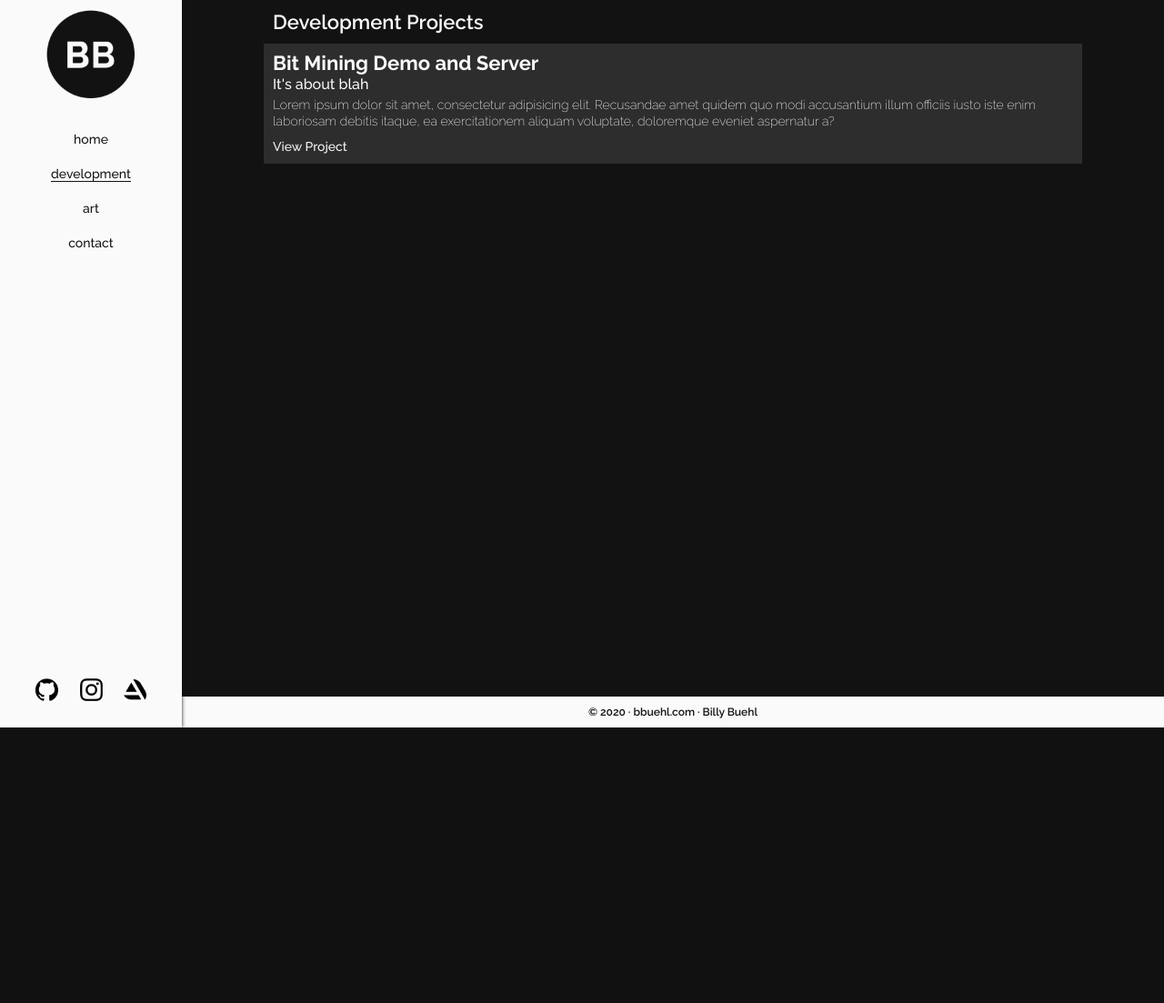
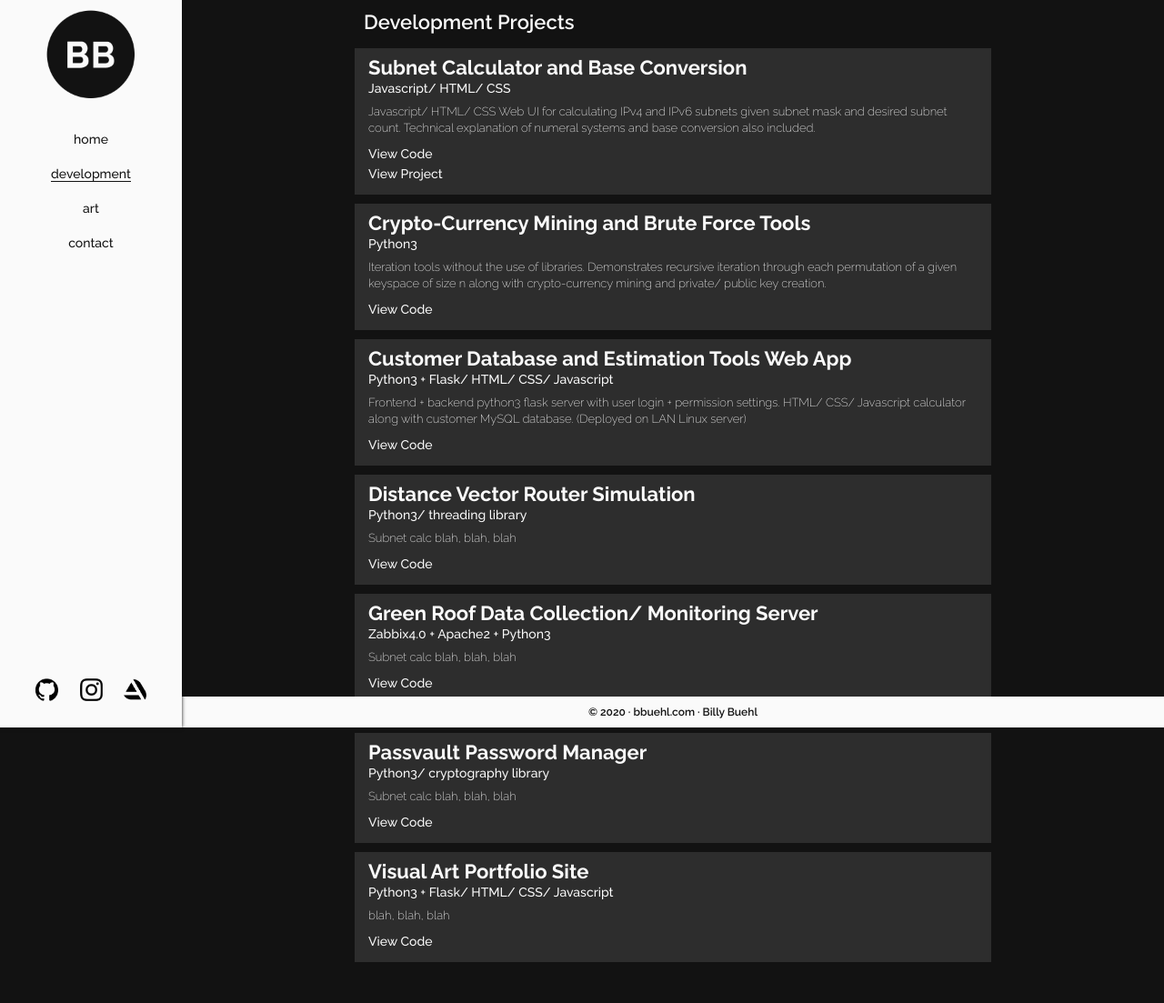
Before and after one commit to billybuehl792/bbuehl.com-2020, a Flask app: page /development in a window 1280 px wide. Shown: the whole page at 91% size. Before the commit the page ends 800 px from the top, so only its background shows below. Run offline with Flask 2, Linux system fonts and the light colour scheme.

Commit message:
json config for page data

```diff
--- a/art_site/routes.py
+++ b/art_site/routes.py
@@ -2,7 +2,9 @@
 # routes.py - routes for site
 
 from flask import flash, url_for, redirect, render_template, request
-from art_site import app, db
+from art_site import app
+import os
+import json
 
 @app.route('/')
 def home():
@@ -14,10 +16,9 @@ def contact():
 
 @app.route('/resume/<string:resume>')
 def resume(resume):
+    r = 'BillyBuehl_Resume.pdf'
     if resume == 'IT_Resume':
         r = 'BillyBuehl_Resume_IT.pdf'
-    else:
-        r = 'BillyBuehl_Resume.pdf'
 
     return render_template('resume.html', title=resume, resume=r)
 
@@ -31,4 +32,11 @@ def motion():
 
 @app.route('/development')
 def development():
-    return render_template('development.html', title='Development')
+    config = os.path.join(app.root_path, 'static/config', 'dev_config.json')
+
+    with open(config, 'r') as f:
+        d = json.load(f)['dev_items']
+
+    print(d)
+
+    return render_template('development.html', title='Development', d=d)
--- /dev/null
+++ b/art_site/static/config/dev_config.json
@@ -0,0 +1,53 @@
+{
+    "dev_items": [
+        {
+            "title": "Subnet Calculator and Base Conversion",
+            "subtitle": "Javascript/ HTML/ CSS",
+            "descr": "Javascript/ HTML/ CSS Web UI for calculating IPv4 and IPv6 subnets given subnet mask and desired subnet count. Technical explanation of numeral systems and base conversion also included.",
+            "code": "https://github.com/billybuehl792/Simple-Subnet-Calculator",
+            "link": "http://www.its.ohio.edu/ip-calc/"
+        },
+        {
+            "title": "Crypto-Currency Mining and Brute Force Tools",
+            "subtitle": "Python3",
+            "descr": "Iteration tools without the use of libraries. Demonstrates recursive iteration through each permutation of a given keyspace of size n along with crypto-currency mining and private/ public key creation.",
+            "code": "https://github.com/billybuehl792/brute-and-mine",
+            "link": false
+        },
+        {
+            "title": "Customer Database and Estimation Tools Web App",
+            "subtitle": "Python3 + Flask/ HTML/ CSS/ Javascript",
+            "descr": "Frontend + backend python3 flask server with user login + permission settings. HTML/ CSS/ Javascript calculator along with customer MySQL database. (Deployed on LAN Linux server)",
+            "code": "https://github.com/billybuehl792/AB-site",
+            "link": false
+        },
+        {
+            "title": "Distance Vector Router Simulation",
+            "subtitle": "Python3/ threading library",
+            "descr": "Subnet calc blah, blah, blah",
+            "code": "https://github.com/billybuehl792/DV-Router-Simulation",
+            "link": false
+        },
+        {
+            "title": "Green Roof Data Collection/ Monitoring Server",
+            "subtitle": "Zabbix4.0 + Apache2 + Python3",
+            "descr": "Subnet calc blah, blah, blah",
+            "code": "https://github.com/billybuehl792/purpleAir",
+            "link": "https://zabbix.its.ohio.edu/zabbix/"
+        },
+        {
+            "title": "Passvault Password Manager",
+            "subtitle": "Python3/ cryptography library",
+            "descr": "Subnet calc blah, blah, blah",
+            "code": "https://github.com/billybuehl792/passvault",
+            "link": false
+        },
+        {
+            "title": "Visual Art Portfolio Site",
+            "subtitle": "Python3 + Flask/ HTML/ CSS/ Javascript",
+            "descr": "blah, blah, blah",
+            "code": "https://github.com/billybuehl792/felicity.com",
+            "link": false
+        }
+    ]
+}
--- a/art_site/static/css/mainStyle.css
+++ b/art_site/static/css/mainStyle.css
@@ -103,17 +103,17 @@ p {
 
 /* DEVELOPMENT */
 .dev-title {
-    margin: 10px 0px 10px 10px;
+    margin: 10px 0px 15px 10px;
 }
 .dev-container {
     margin: 10px auto;
-    max-width: 900px;
+    max-width: 700px;
 }
 .project-container {
     background-color: var(--almostDark, brown);
     color: var(--light, white);
-    padding: 10px;
-    margin: 0px auto;
+    padding: 10px 15px;
+    margin: 10px auto;
 }
 .project-container:last-child {
     margin-bottom: 45px;
@@ -124,13 +124,19 @@ p {
     margin: 0px 0px 5px 0px;
 }
 .project-subtitle {
-    font-size: 16px;
+    font-size: 14px;
     font-weight: 500;
-    margin: 5px 0px;
+    margin: 4px 0px 10px 0px;
+}
+.project-description {
+    font-size: 13px;
+    font-weight: 200;
+    margin-bottom: 10px;
 }
 .link {
     font-weight: 500;
-    margin: 10px 0px 0px 0px;
+    font-size: 12px;
+    margin: 3px 0px;
 }
 
 /* FOOTER */
--- a/art_site/templates/development.html
+++ b/art_site/templates/development.html
@@ -1,20 +1,26 @@
 {% extends "base.html" %}
 
 {% block body %}
+
     <div class="dev-container">
         <h2 class="dev-title">Development Projects</h2>
+    {% for entry in d %}
         <div class="project-container">
-        <h3 class="project-title">Bit Mining Demo and Server</h3>
-        <h4 class="project-subtitle">It's about blah</h4>
-        <p class="project-description">
-            Lorem ipsum dolor sit amet, consectetur adipisicing elit.
-            Recusandae amet quidem quo modi accusantium illum officiis
-            iusto iste enim laboriosam debitis itaque, ea exercitationem
-            aliquam voluptate, doloremque eveniet aspernatur a?
+            <h3 class="project-title">{{ entry['title'] }}</h3>
+            <h4 class="project-subtitle">{{ entry['subtitle'] }}</h4>
+            <p class="project-description">{{ entry['descr'] }}</p>
+            {% if entry['code'] %}
+            <p class="link">
+                <a href="{{ entry['code'] }}" target="_blank">View Code</a>
             </p>
+            {% endif%}
+            {% if entry['link'] %}
             <p class="link">
-            <a href="" target="_blank">View Project</a>
+                <a href="{{ entry['link'] }}" target="_blank">View Project</a>
             </p>
+            {% endif%}
         </div>
+    {% endfor %}
     </div>
+
 {% endblock %}
--- a/art_site/templates/motion.html
+++ /dev/null
@@ -1,5 +0,0 @@
-{% extends "base.html" %}
-
-{% block body %}
-<p>this is the motion page</p>
-{% endblock %}
```
Also changed, not shown: art_site/format_image.py (deleted, +0 -12 lines), art_site/models.py (deleted, +0 -23 lines), format_image.py (added, +32 -0 lines). Lines whose indentation alone changed are shown as unchanged.
